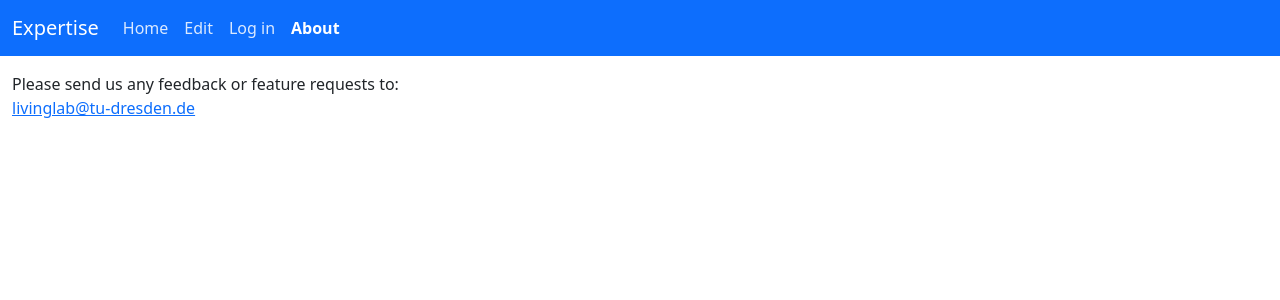
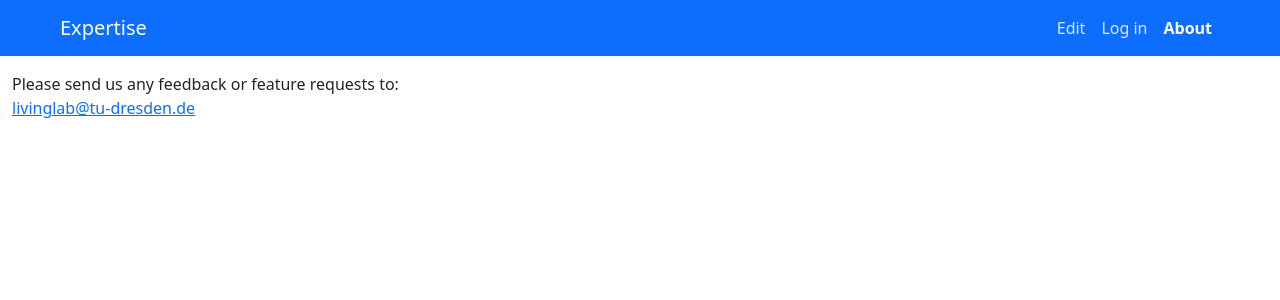
Before and after one commit to codemmmmm/expertise, a Django app: page /expertise/about in a window 1280 px wide. Shown: the top 300 px of the page. Run offline with Django 4.2, Linux system fonts and the light colour scheme; some libraries are stand-ins or nearby versions.

Commit message:
move navbar items right
the "Expertise" link text will be replaced with an image

```diff
--- a/mysite/expertise/templates/expertise/base.html
+++ b/mysite/expertise/templates/expertise/base.html
@@ -34,16 +34,15 @@
 <body>
     <div id="navbar">
         {% block navbar %}
-        <nav class="navbar navbar-expand-sm navbar-dark bg-primary">
+        <nav class="navbar navbar-expand-md px-md-5 navbar-dark bg-primary">
             <div class="container-fluid">
                 <a class="navbar-brand" href="/expertise">Expertise</a>
                 <button class="navbar-toggler" type="button" data-bs-toggle="collapse" data-bs-target="#navbarNavAltMarkup"
                     aria-controls="navbarNavAltMarkup" aria-expanded="false" aria-label="Toggle navigation">
                     <span class="navbar-toggler-icon"></span>
                 </button>
-                <div class="collapse navbar-collapse" id="navbarNavAltMarkup">
+                <div class="collapse navbar-collapse justify-content-end" id="navbarNavAltMarkup">
                     <div class="navbar-nav">
-                        <a class="nav-link {% if request.resolver_match.url_name == 'index' %}active" aria-current="page" {% else %} " {% endif %} href="/expertise">Home</a>
                         <a class="nav-link {% if request.resolver_match.url_name == 'edit' or request.resolver_match.url_name == 'edit-selection' %}active" aria-current="page" {% else %} " {% endif %} href="/expertise/edit-select">Edit</a>
                         {% if user.is_authenticated %}
                             <a class="nav-link {% if request.resolver_match.url_name == 'approve' %}active" aria-current="page" {% else %} " {% endif %} href="/expertise/approve">Approve</a>
```
